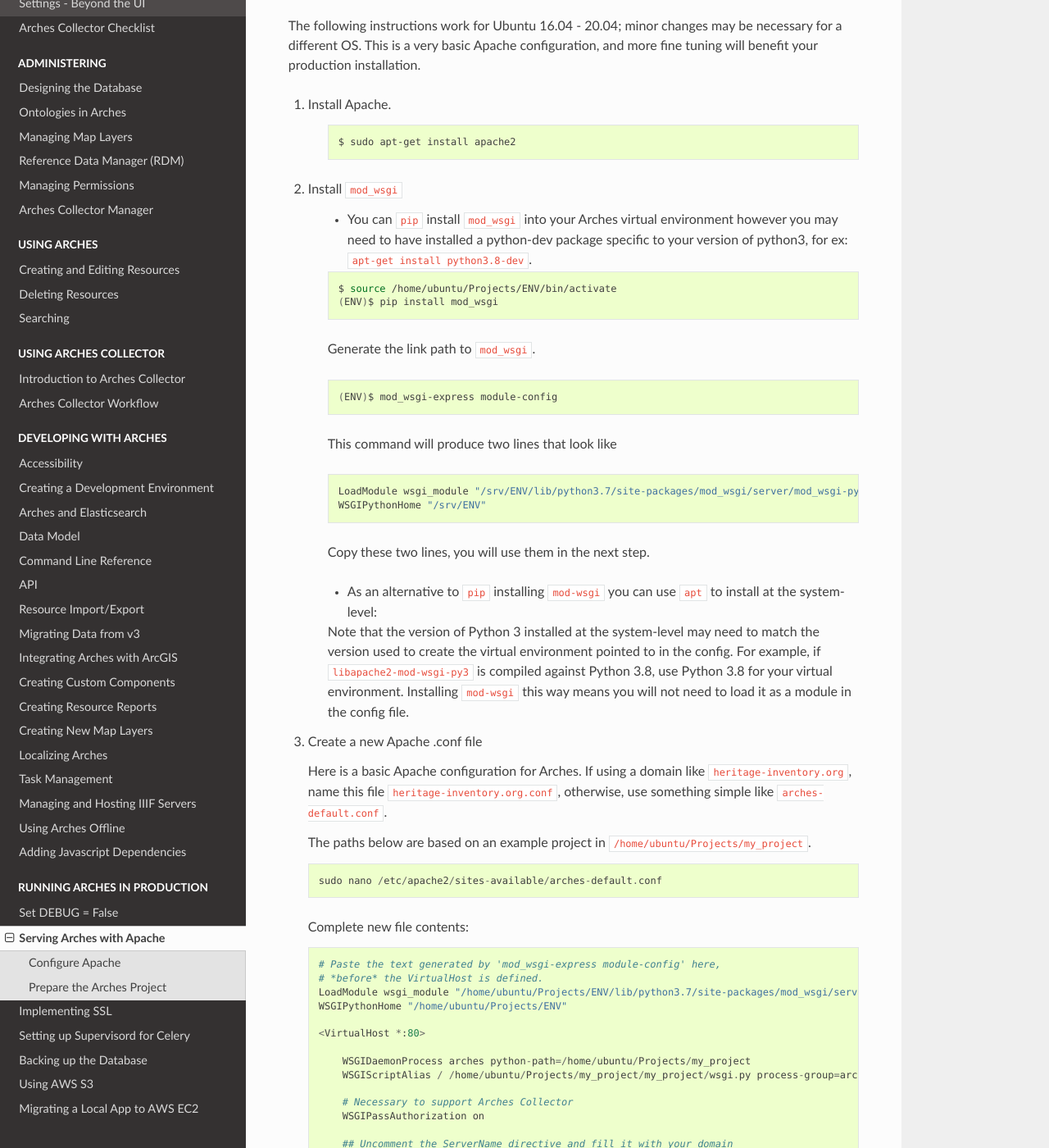
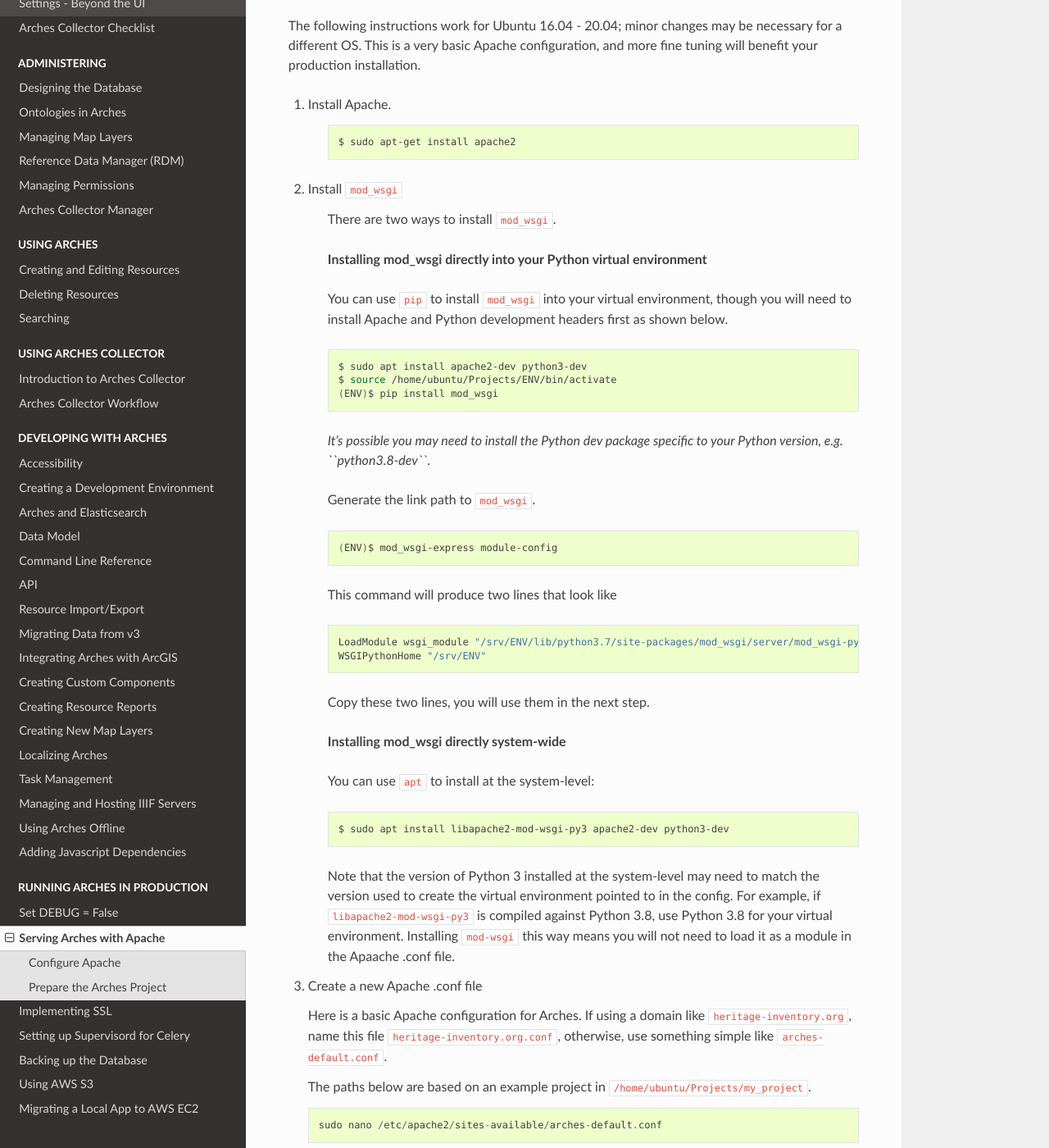
Before and after one commit to archesproject/arches-docs, a Sphinx documentation site: the page built from docs/serving-arches-with-apache.txt, in a window 1280 px wide and 1400 px high, scrolled down 532 px. Shown: the whole window at 82% size. Built offline with Sphinx 7.4.7 and the Read the Docs theme 2.0.0, drawn with Linux system fonts in a browser that asks for light colours; some of the changed text lies outside the part shown.

Commit message:
clarify mod_wsgi installation options

```diff
--- a/docs/serving-arches-with-apache.txt
+++ b/docs/serving-arches-with-apache.txt
@@ -31,12 +31,19 @@
 
 2. Install ``mod_wsgi``
 
-    - You can ``pip`` install ``mod_wsgi`` into your Arches virtual environment however you may need to have installed a python-dev package specific to your version of python3, for ex: ``apt-get install python3.8-dev``.
+    There are two ways to install ``mod_wsgi``.
+
+    **Installing mod_wsgi directly into your Python virtual environment**
+
+    You can use ``pip`` to install ``mod_wsgi`` into your virtual environment, though you will need to install Apache and Python development headers first as shown below.
 
     .. code-block:: bash
 
+        $ sudo apt install apache2-dev python3-dev
         $ source /home/ubuntu/Projects/ENV/bin/activate
         (ENV)$ pip install mod_wsgi
+
+    *It's possible you may need to install the Python dev package specific to your Python version, e.g. ``python3.8-dev``.*
 
     Generate the link path to ``mod_wsgi``.
 
@@ -53,14 +60,17 @@
 
     Copy these two lines, you will use them in the next step.
 
-    - As an alternative to ``pip`` installing ``mod-wsgi`` you can use ``apt`` to install at the system-level:
+    **Installing mod_wsgi directly system-wide**
+
+    You can use ``apt`` to install at the system-level:
 
     .. code-block:: bash
+
         $ sudo apt install libapache2-mod-wsgi-py3 apache2-dev python3-dev
 
     Note that the version of Python 3 installed at the system-level may need to match the version used to create the virtual environment pointed to in the config.
     For example, if ``libapache2-mod-wsgi-py3`` is compiled against Python 3.8, use Python 3.8 for your virtual environment.
-    Installing ``mod-wsgi`` this way means you will not need to load it as a module in the config file.
+    Installing ``mod-wsgi`` this way means you will not need to load it as a module in the Apaache .conf file.
 
 3.  Create a new Apache .conf file
 
@@ -76,8 +86,8 @@
 
     Complete new file contents::
 
-        # Paste the text generated by 'mod_wsgi-express module-config' here,
-        # *before* the VirtualHost is defined.
+        # If you have mod_wsgi installed in your python virtual environment, paste the text generated
+        # by 'mod_wsgi-express module-config' here, *before* the VirtualHost is defined.
         LoadModule wsgi_module "/home/ubuntu/Projects/ENV/lib/python3.7/site-packages/mod_wsgi/server/mod_wsgi-py37.cpython-37m-x86_64-linux-gnu.so"
         WSGIPythonHome "/home/ubuntu/Projects/ENV"
 
```
